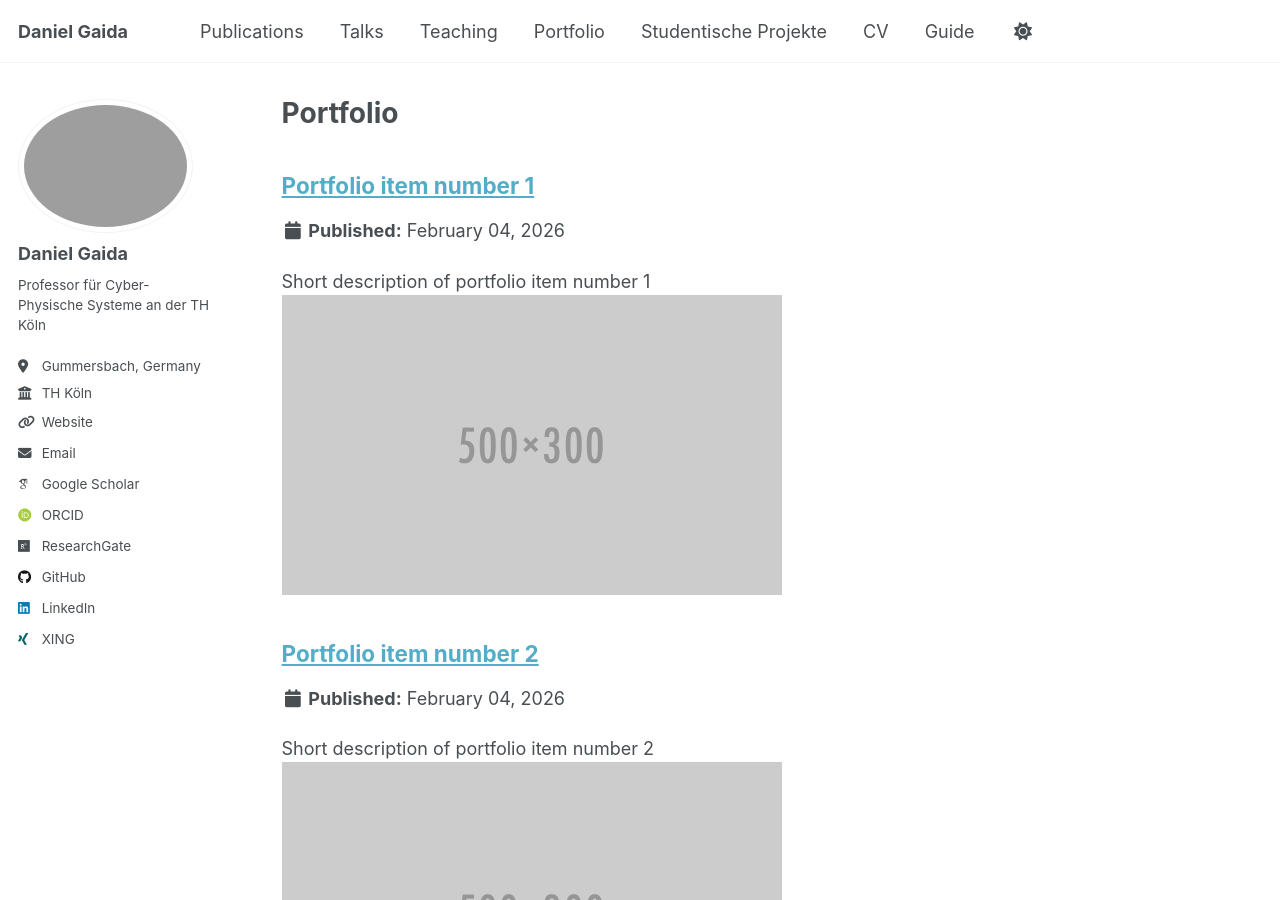
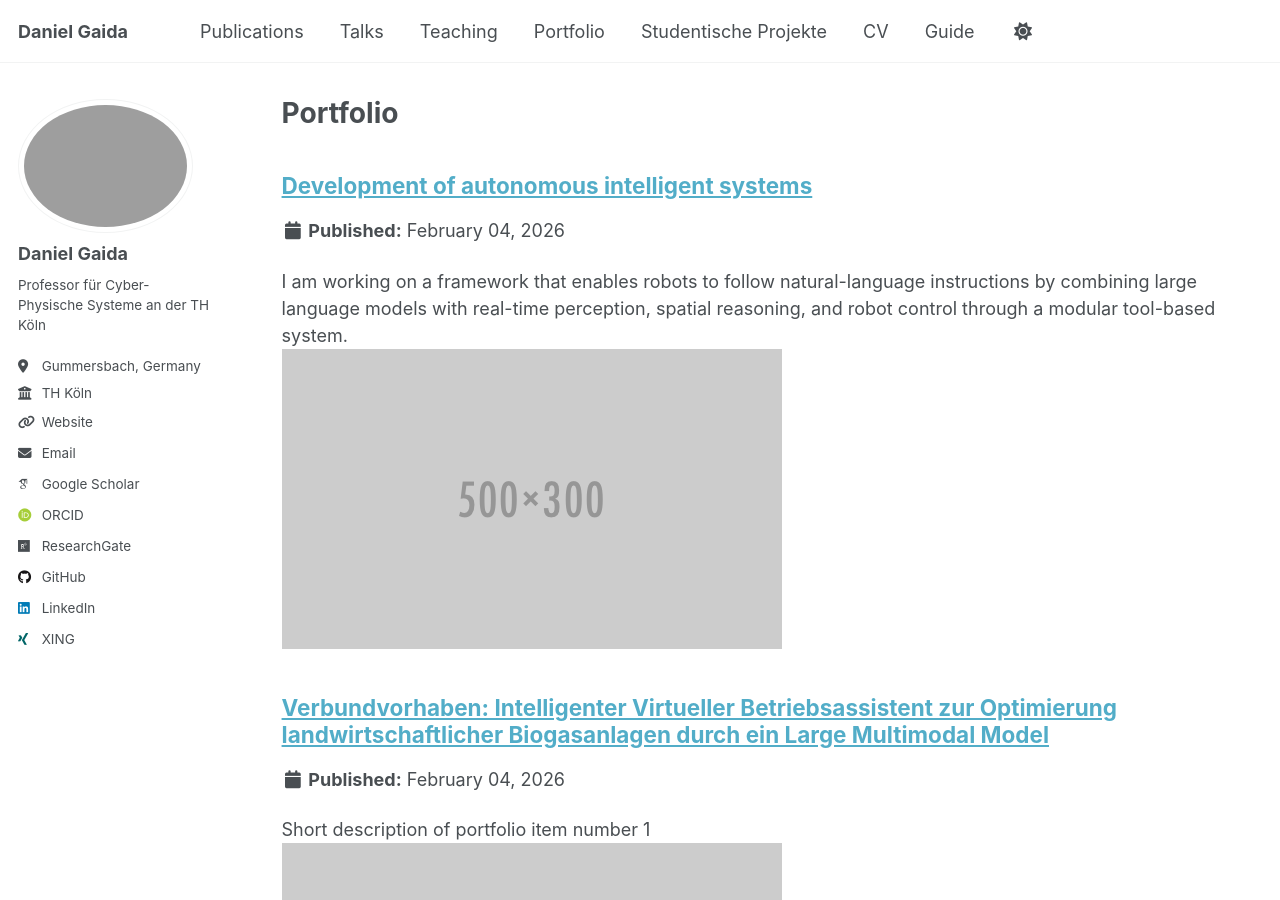
Before and after one commit to dgaida/dgaida.github.io, a Jekyll site: the page built from _pages/portfolio.html, in a window 1280 px wide and 900 px high. Built offline with Jekyll 4.4.1, drawn with Linux system fonts in a browser that asks for light colours; some web fonts are replaced; a script that is not in the unit is left out.

Commit message:
add portfolio

```diff
--- /dev/null
+++ b/_portfolio/autonomous_intell_sys.html
@@ -0,0 +1,11 @@
+---
+title: "Development of autonomous intelligent systems"
+excerpt: "I am working on a framework that enables robots to follow natural-language instructions by combining large language models with real-time perception, spatial reasoning, and robot control through a modular tool-based system. <br/><img src='/images/500x300.png'>"
+collection: portfolio
+---
+
+I am working on a unified framework for natural-language control of robotic manipulators using the Model Context Protocol (MCP). The approach connects large language models with real-time perception, spatial reasoning, and robot control, allowing users to command robots through flexible natural-language instructions. High-level requests are interpreted by an LLM and mapped to modular tools that handle perception, world modelling, and manipulation, while platform-agnostic controllers support deployment on different robot arms and interaction via text, speech, and graphical interfaces.
+
+The system was evaluated on a range of manipulation tasks with a robotic arm, showing reliable performance in scenarios involving object recognition, spatial reasoning, and multi-step actions, even under ambiguity and visual similarity.
+
+All tools, controllers, and environment components are publicly available at <a href='https://github.com/dgaida/robot_mcp'>github.com/dgaida/robot_mcp</a>.
--- a/_portfolio/portfolio-1.md
+++ b/_portfolio/ivba_biogas.md
@@ -1,5 +1,5 @@
 ---
-title: "Portfolio item number 1"
+title: "Verbundvorhaben: Intelligenter Virtueller Betriebsassistent zur Optimierung landwirtschaftlicher Biogasanlagen durch ein Large Multimodal Model"
 excerpt: "Short description of portfolio item number 1<br/><img src='/images/500x300.png'>"
 collection: portfolio
 ---
--- a/_portfolio/portfolio-2.html
+++ /dev/null
@@ -1,7 +0,0 @@
----
-title: "Portfolio item number 2"
-excerpt: "Short description of portfolio item number 2 <br/><img src='/images/500x300.png'>"
-collection: portfolio
----
-
-This is an item in your portfolio. It can be have images or nice text. If you name the file .md, it will be parsed as markdown. If you name the file .html, it will be parsed as HTML.
```
Also changed, not shown: _teaching/2022-ss-dlml.md (+1 -1 lines).
